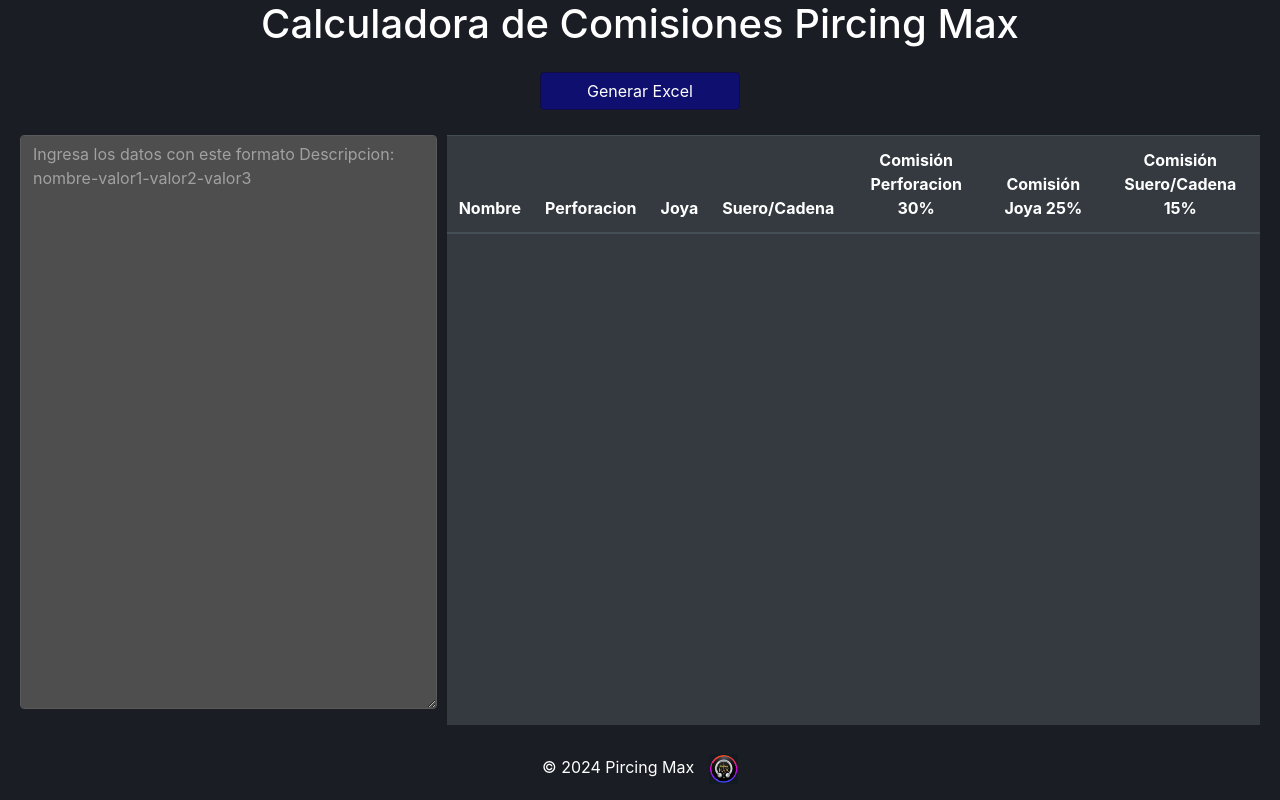
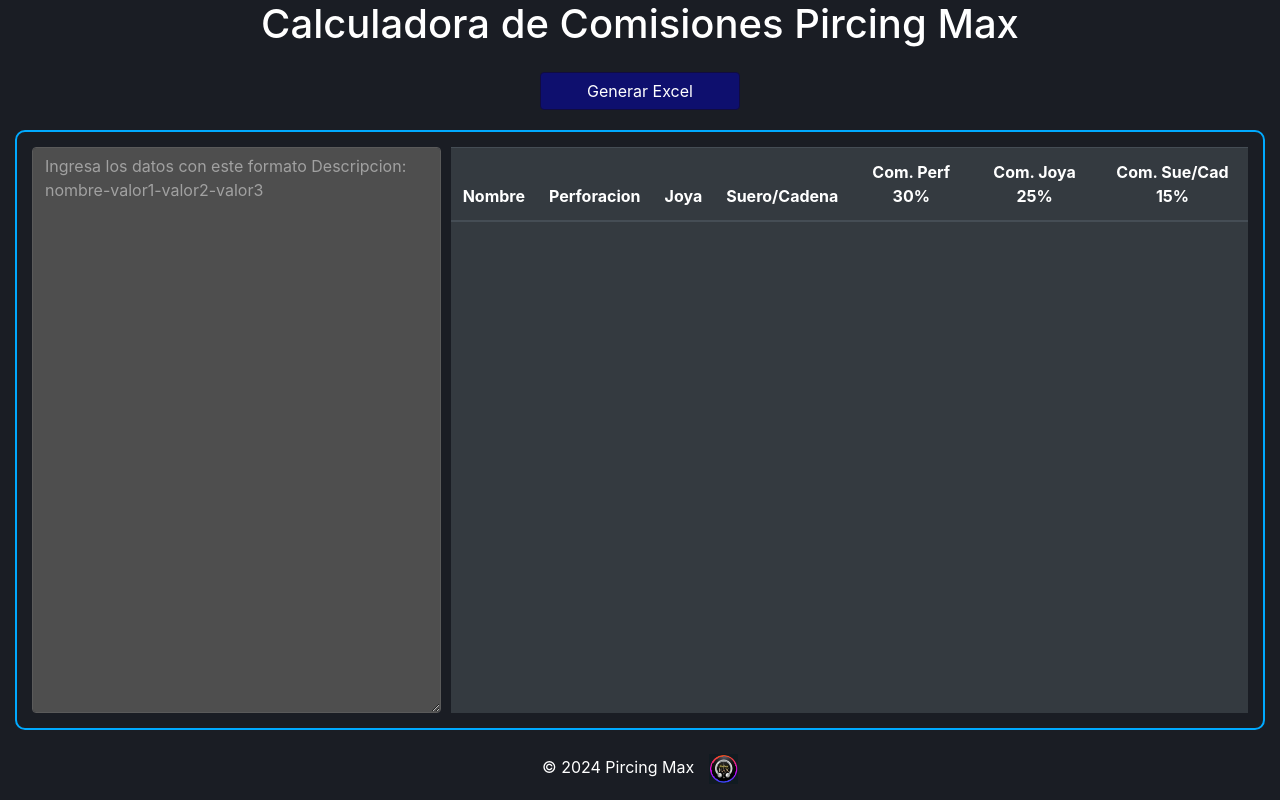
Before and after one commit to lincoyanPonce/pircingMax, a Flask app: page /pircing_max/calcula_comision in a window 1280 px wide. Run offline with Flask 3, Linux system fonts and the light colour scheme; lists and menus that the app fills with data are empty; some libraries are stand-ins or nearby versions.

Commit message:
feat: new view html

```diff
--- a/templates/calculadora.html
+++ b/templates/calculadora.html
@@ -67,6 +67,11 @@
       .table {
         min-height: 100%;
       }
+      .bordered-container {
+        border: 2px solid #00aaff; /* Color del borde azul claro */
+        padding: 10px;
+        border-radius: 10px;
+      }
     </style>
   </head>
   <body class="d-flex flex-column min-vh-100">
@@ -75,12 +80,10 @@
       <div class="btn-top-container">
         <button type="submit" form="dataForm" class="btn btn-primary">Generar Excel</button>
       </div>
-      <div class="content">
+      <div class="content bordered-container">
         <div class="left">
           <form id="dataForm" method="post" enctype="multipart/form-data" class="flex-grow-1 d-flex flex-column">
-            <div class="form-group flex-grow-1">
               <textarea id="inputText" class="form-control h-100" placeholder="Ingresa los datos con este formato Descripcion: nombre-valor1-valor2-valor3" name="inputText"></textarea>
-            </div>
           </form>
         </div>
         <div id="results" class="right table-responsive flex-grow-1">
@@ -91,13 +94,12 @@
                 <th>Perforacion</th>
                 <th>Joya</th>
                 <th>Suero/Cadena</th>
-                <th>Comisión Perforacion 30%</th>
-                <th>Comisión Joya 25%</th>
-                <th>Comisión Suero/Cadena 15%</th>
+                <th>Com. Perf 30%</th>
+                <th>Com. Joya 25%</th>
+                <th>Com. Sue/Cad 15%</th>
               </tr>
             </thead>
             <tbody id="tableBody">
-
               <!-- Más filas vacías según sea necesario -->
             </tbody>
           </table>
```
